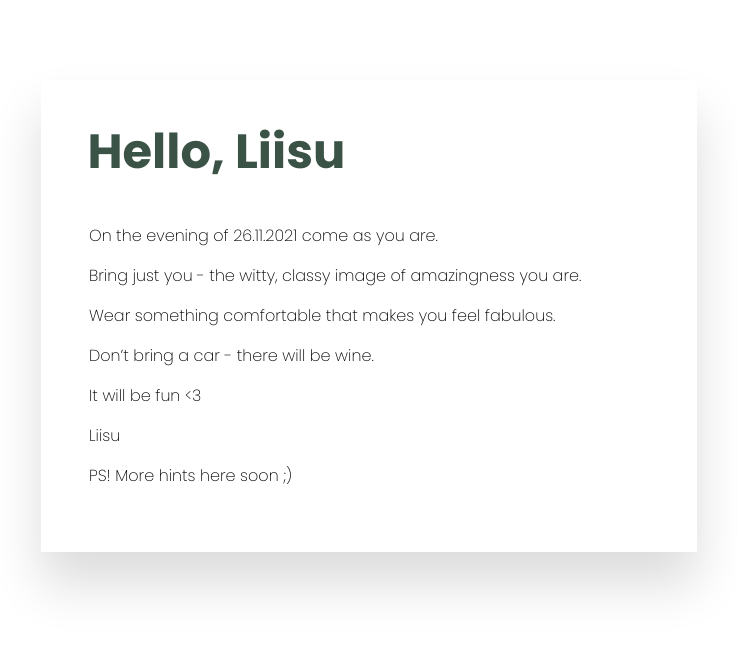
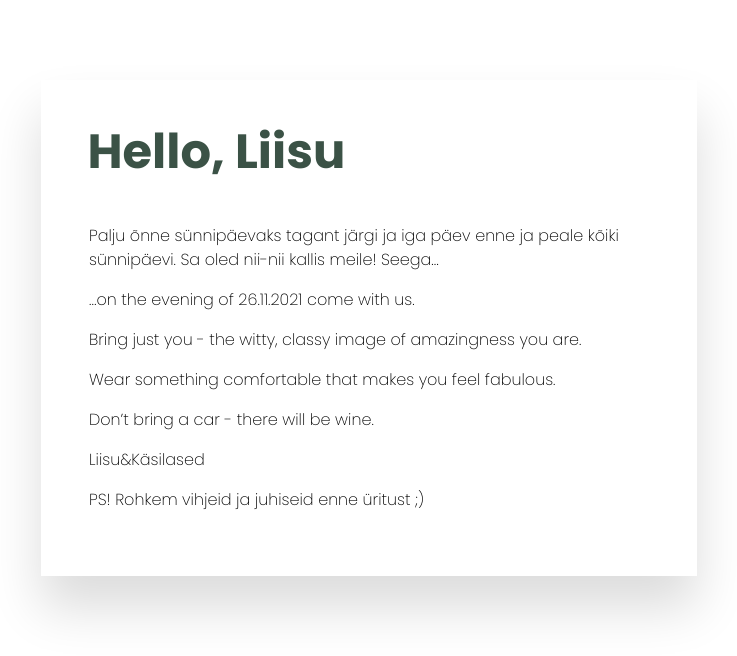
Before and after one commit to alreinson/liisu, a Jekyll site: the page built from index.html, in a window 1280 px wide. Shown: the top 656 px of the page, without its empty margins (271-1008 px from the left). Built offline with Jekyll 4.4.1, drawn with Linux system fonts in a browser that asks for light colours.

Commit message:
Update index.md

```diff
--- a/_includes/index.md
+++ b/_includes/index.md
@@ -1,4 +1,7 @@
-On the evening of 26.11.2021 come as you are.
+Palju õnne sünnipäevaks tagant järgi ja iga päev enne ja peale kõiki sünnipäevi.
+Sa oled nii-nii kallis meile! Seega...
+
+...on the evening of 26.11.2021 come with us.
 
 Bring just you - the witty, classy image of amazingness you are.
 
@@ -6,9 +9,8 @@ Wear something comfortable that makes you feel fabulous.
 
 Don't bring a car - there will be wine.
 
-It will be fun <3
 
-Liisu
+Liisu&Käsilased
 
 
-PS! More hints here soon ;)
+PS! Rohkem vihjeid ja juhiseid enne üritust ;)
```
